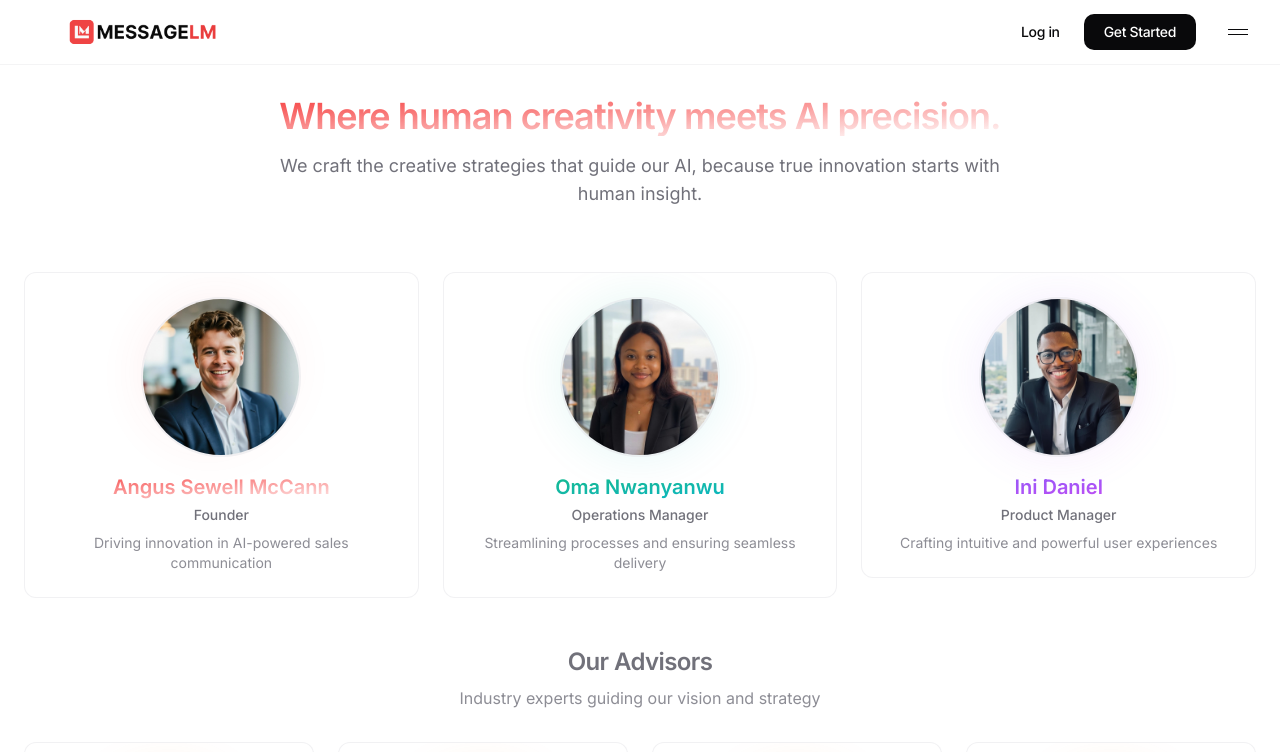
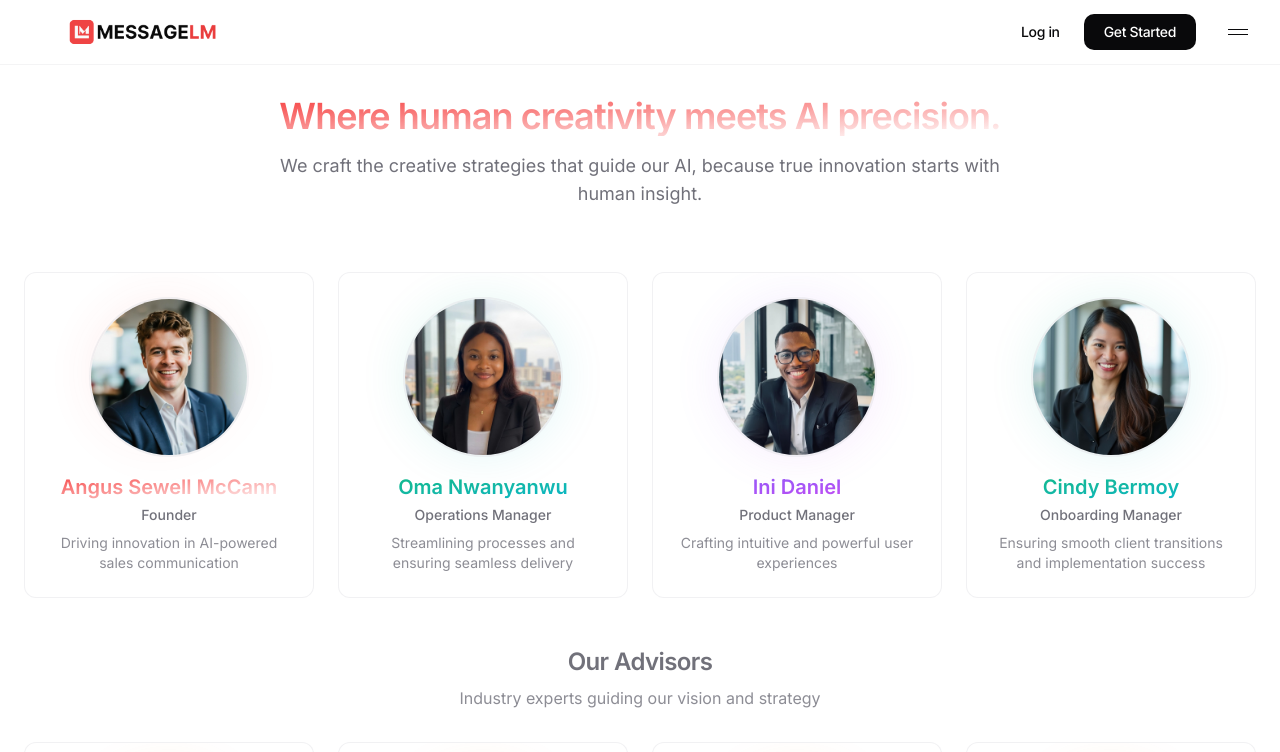
Before and after one commit to angussewell/messagelm-landing-page, a Next.js app: page /team in a window 1280 px wide. Shown: the top 752 px of the page. Built offline with nearby package versions, Linux system fonts and the light colour scheme.

Commit message:
feat: add Cindy Bermoy to core team
- Add Cindy as Onboarding Manager

- Update core team grid layout to 4 columns

- Add Cindy's headshot image

```diff
--- a/src/components/sections/team.tsx
+++ b/src/components/sections/team.tsx
@@ -31,6 +31,13 @@ const team: TeamMember[] = [
     type: 'product',
     bio: 'Crafting intuitive and powerful user experiences',
     image: '/team/Ini%20Daniel%20Headshot.jpg'
+  },
+  {
+    name: 'Cindy Bermoy',
+    role: 'Onboarding Manager',
+    type: 'operations',
+    bio: 'Ensuring smooth client transitions and implementation success',
+    image: '/team/Cindy%20Headshot.jpg'
   },
   {
     name: 'Eric Stopper',
@@ -144,7 +151,7 @@ export function TeamSection() {
         </div>
 
         {/* Core Team */}
-        <div className="grid grid-cols-1 sm:grid-cols-2 lg:grid-cols-3 gap-4 sm:gap-6 max-w-7xl mx-auto mb-8 sm:mb-12">
+        <div className="grid grid-cols-1 sm:grid-cols-2 lg:grid-cols-4 gap-4 sm:gap-6 max-w-7xl mx-auto mb-8 sm:mb-12">
           {team
             .filter(member => member.type !== 'advisor')
             .map((member, index) => (
```
Also changed, not shown: public/team/Cindy Headshot.jpg (added).
